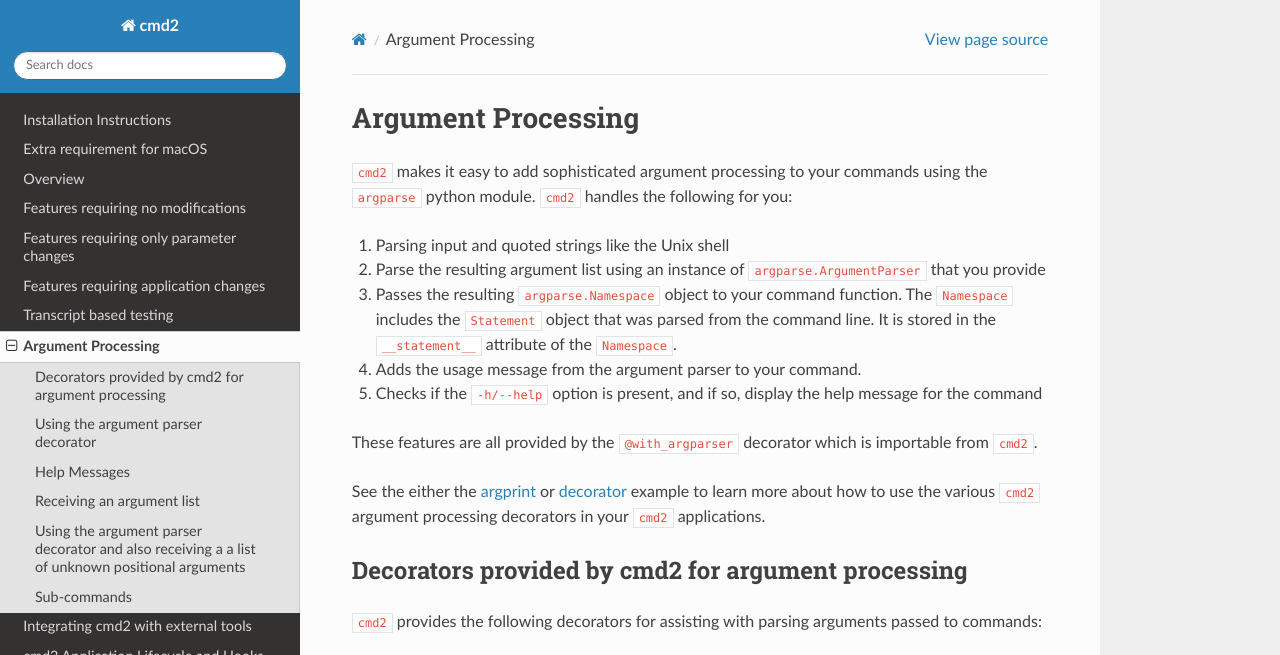
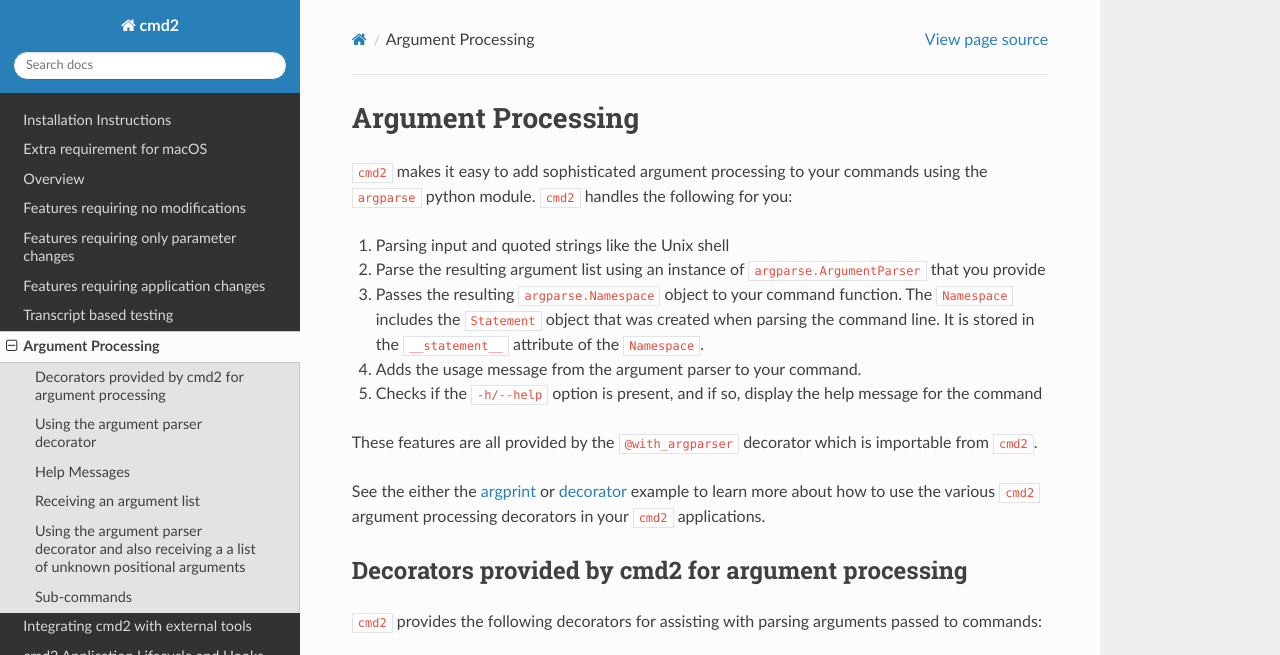
Before and after one commit to python-cmd2/cmd2, a Sphinx documentation site: the page built from docs/argument_processing.rst, in a window 1280 px wide and 900 px high, cut to the strip 0-655 px from the top of the window. Built offline with Sphinx 7.4.7 and the Read the Docs theme 2.0.0, drawn with Linux system fonts in a browser that asks for light colours.

Commit message:
Updated docs and example

```diff
--- a/docs/argument_processing.rst
+++ b/docs/argument_processing.rst
@@ -10,8 +10,8 @@ Argument Processing
 1. Parsing input and quoted strings like the Unix shell
 2. Parse the resulting argument list using an instance of ``argparse.ArgumentParser`` that you provide
 3. Passes the resulting ``argparse.Namespace`` object to your command function. The ``Namespace`` includes the
-   ``Statement`` object that was parsed from the command line. It is stored in the ``__statement__`` attribute of
-   the ``Namespace``.
+   ``Statement`` object that was created when parsing the command line. It is stored in the ``__statement__``
+   attribute of the ``Namespace``.
 4. Adds the usage message from the argument parser to your command.
 5. Checks if the ``-h/--help`` option is present, and if so, display the help message for the command
 
```
Also changed, not shown: CHANGELOG.md (+3 -3 lines), 2 other files.
